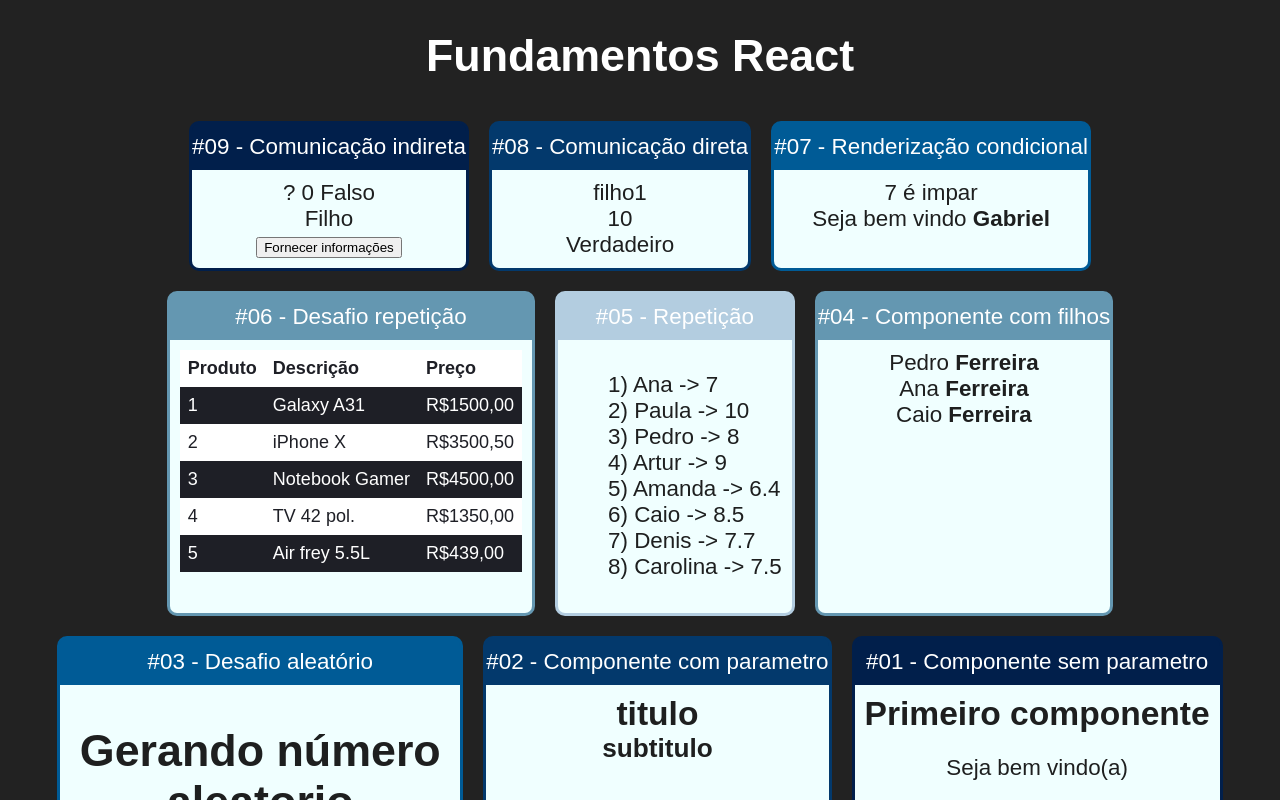
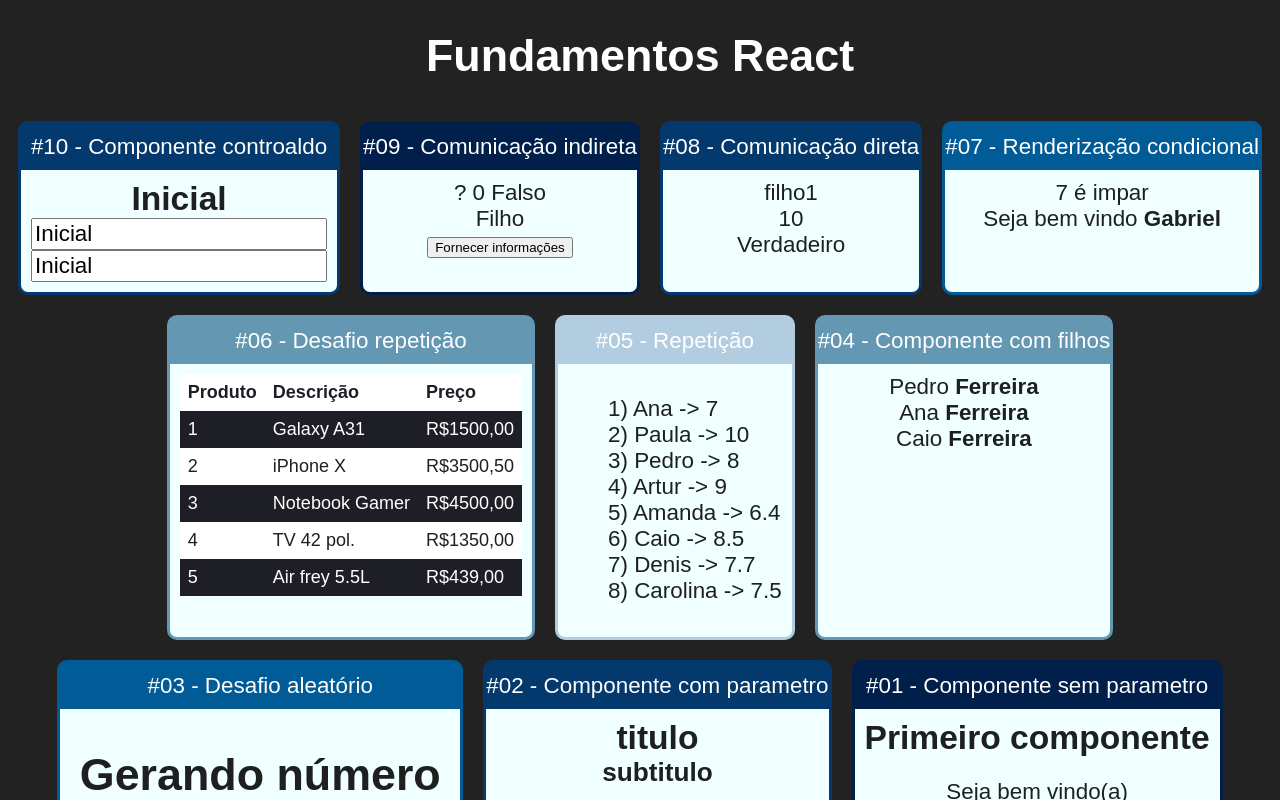
Before and after one commit to galongatti/introducaoReactJS, a React (Create React App) app: page / in a window 1280 px wide. Shown: the top 800 px of the page. Built offline with nearby package versions, Linux system fonts and the light colour scheme.

Commit message:
Componente controaldo

```diff
--- a/src/App.jsx
+++ b/src/App.jsx
@@ -13,12 +13,16 @@
 import TabelaProdutos from "./components/repeticao/TabelaProdutos";
 import DiretaPai from "./components/comunicacao/DiretaPai";
 import IndiretaPai from "./components/comunicacao/IndiretaPai";
+import Input from "./components/formulario/Input";
 
 function App() {
 	return (
 		<div className="App">
 			<h1>Fundamentos React</h1>
 			<div className="Cards">
+				<Card titulo="#10 - Componente controaldo " color="#03396c">
+					<Input />
+				</Card>
 				<Card titulo="#09 - Comunicação indireta " color="#011f4b">
 					<IndiretaPai />
 				</Card>
--- /dev/null
+++ b/src/components/formulario/Input.css
@@ -0,0 +1,3 @@
+.Input input {
+	font-size: 1.4rem;
+}
--- /dev/null
+++ b/src/components/formulario/Input.jsx
@@ -0,0 +1,29 @@
+import React, { useState } from "react";
+import "./Input.css";
+
+function Input(props) {
+	const [valor, setValor] = useState("Inicial");
+
+	return (
+		<div className="Input">
+			<h2>{valor}</h2>
+			<div
+				style={{
+					display: "flex",
+					flexDirection: "column",
+				}}
+			>
+				<input
+					value={valor}
+					onChange={(e) => {
+						setValor(e.target.value);
+					}}
+				/>
+
+				<input value={valor} readOnly />
+			</div>
+		</div>
+	);
+}
+
+export default Input;
```
